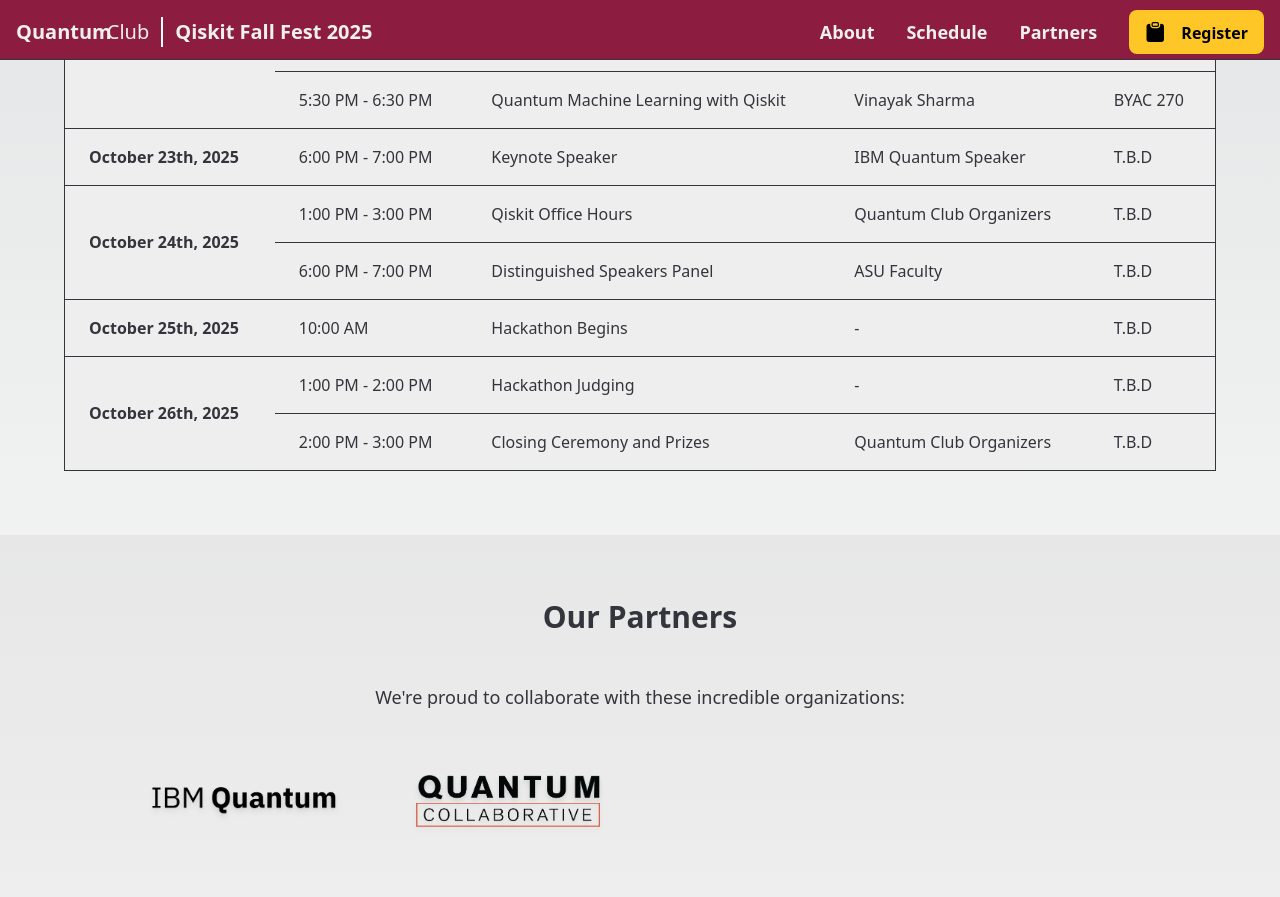
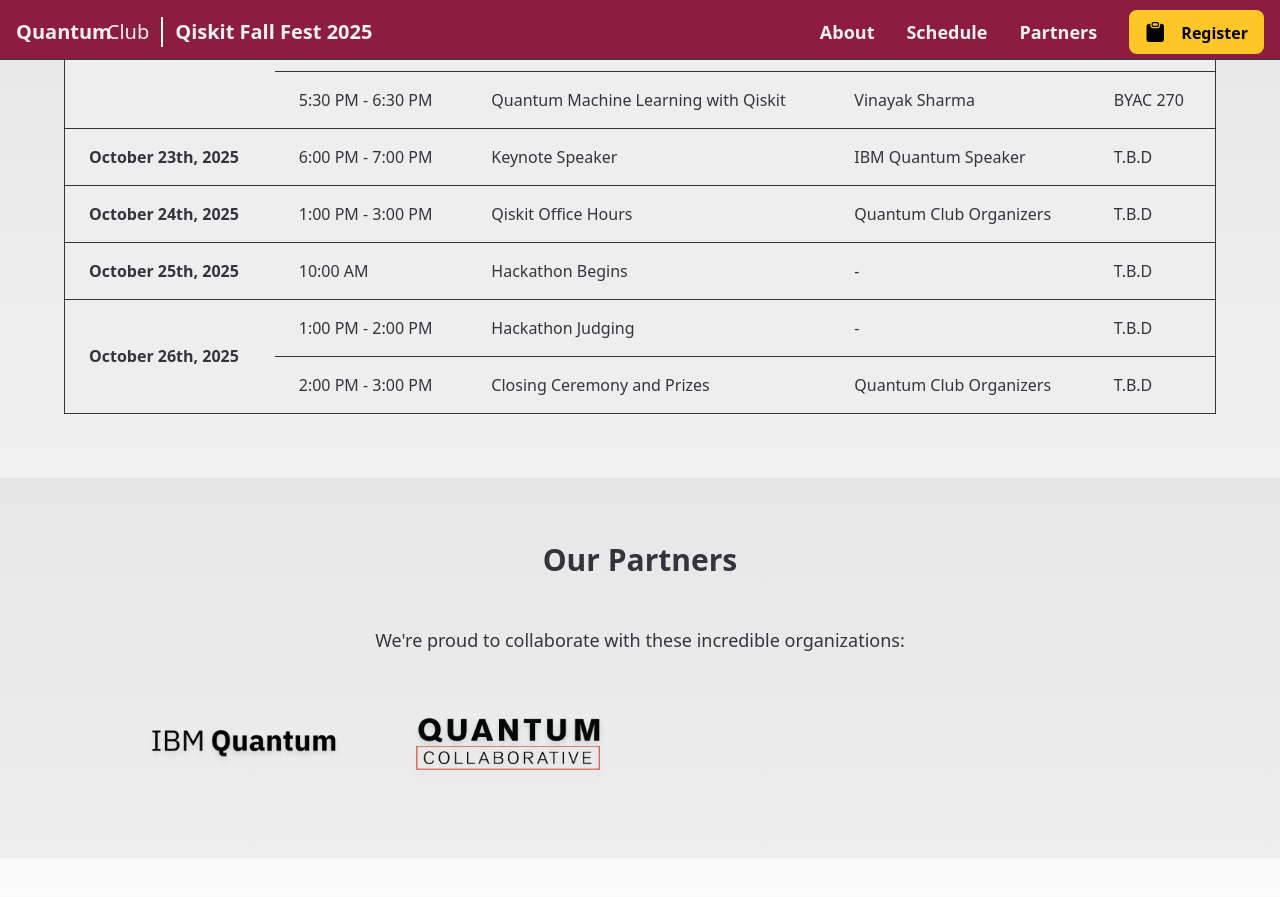
Before and after one commit to QuantumClubASU/fallfest25, a Jekyll site: the page built from index.html, in a window 1280 px wide and 900 px high, scrolled down 1396 px. Shown: the top 897 px of the window. Built offline with Jekyll 4.4.1, drawn with Linux system fonts in a browser that asks for light colours; nearby versions of some CDN libraries; after the commit the page ends 2254 px from its top, so only the background shows below that.

Commit message:
Removed speaker panel from schedule

```diff
--- a/_data/events.yml
+++ b/_data/events.yml
@@ -39,10 +39,6 @@
       title: "Qiskit Office Hours"
       speaker: "Quantum Club Organizers"
       location: "T.B.D"
-    - time: "6:00 PM - 7:00 PM"
-      title: "Distinguished Speakers Panel"
-      speaker: "ASU Faculty"
-      location: "T.B.D"
 
 - date: "October 25th, 2025"
   events:
```
